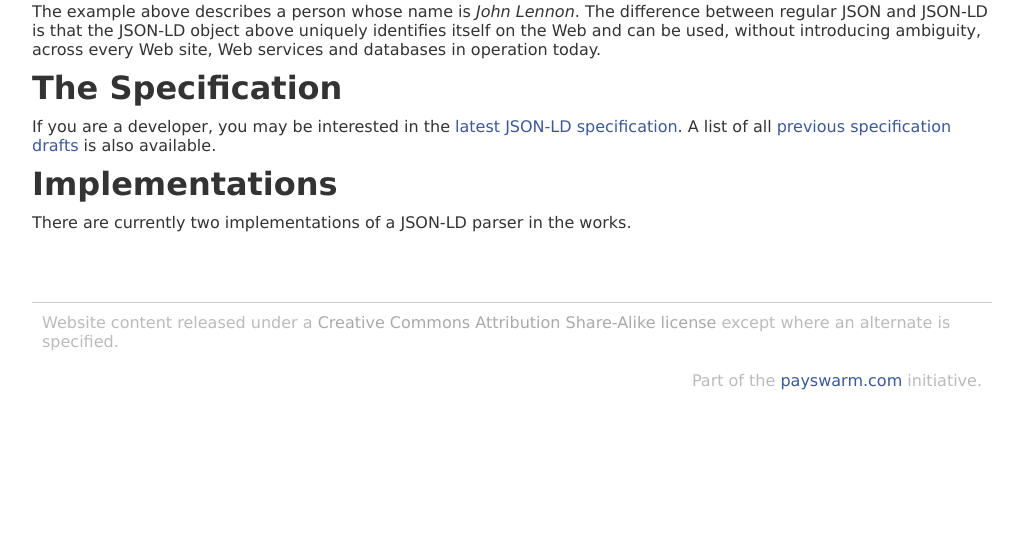
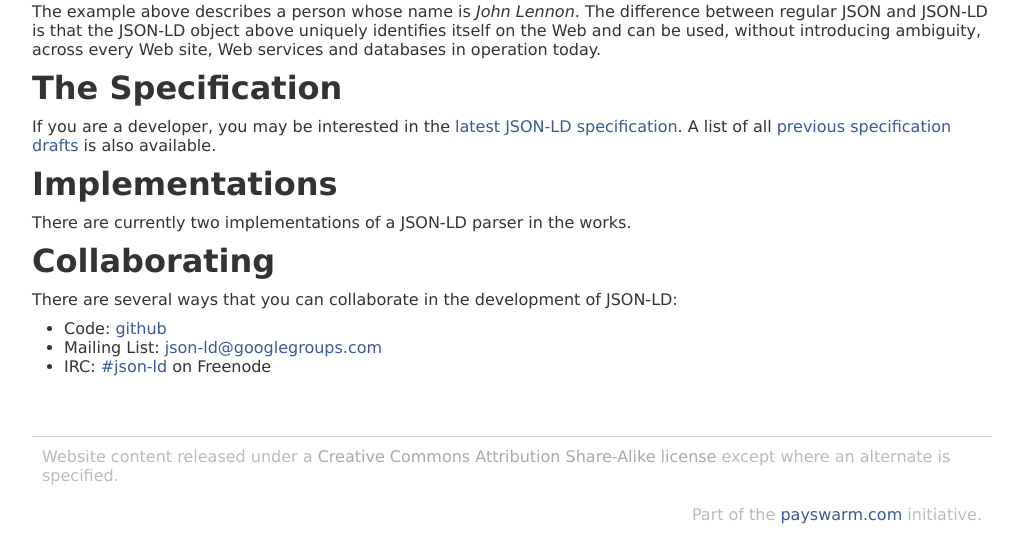
Before and after one commit to json-ld/json-ld.org, a PHP site: page / in a window 1280 px wide. Shown: the part 510-1044 px from the top of the page, without its empty margins (128-1146 px from the left). Before the commit the page ends 900 px from the top, so only its background shows below. Run offline with PHP 8.4, Linux system fonts and the light colour scheme; some libraries are stand-ins or nearby versions.

Commit message:
Added collaboration section to front page, minor CSS fixups.

```diff
--- a/index.html
+++ b/index.html
@@ -79,6 +79,18 @@
                in the works.</p>
             </div>
 
+            <div id="info">
+               <h1>Collaborating</h1>
+               <p>There are several ways that you can collaborate in the development
+               of JSON-LD:</p>
+
+               <ul>
+                  <li>Code: <a href="http://github.com/digitalbazaar/json-ld">github</a></li>
+                  <li>Mailing List: <a href="http://groups.google.com/group/json-ld">json-ld@googlegroups.com</a></li>
+                  <li>IRC: <a href="http://webchat.freenode.net/?channels=#json-ld">#json-ld</a> on Freenode</li>
+               </ul>
+            </div>
+
          </div>
 
          <div id="footer">
--- a/site.css
+++ b/site.css
@@ -32,6 +32,11 @@ font-size: 2.0em;
 p {
 margin: 10px 0;
 /*font-family: "Georgia", Times, serif;*/
+}
+
+
+ul {
+margin: 0 2em;
 }
 
 .hidden {
```
Also changed, not shown: spec/index.php (+1 -1 lines).
